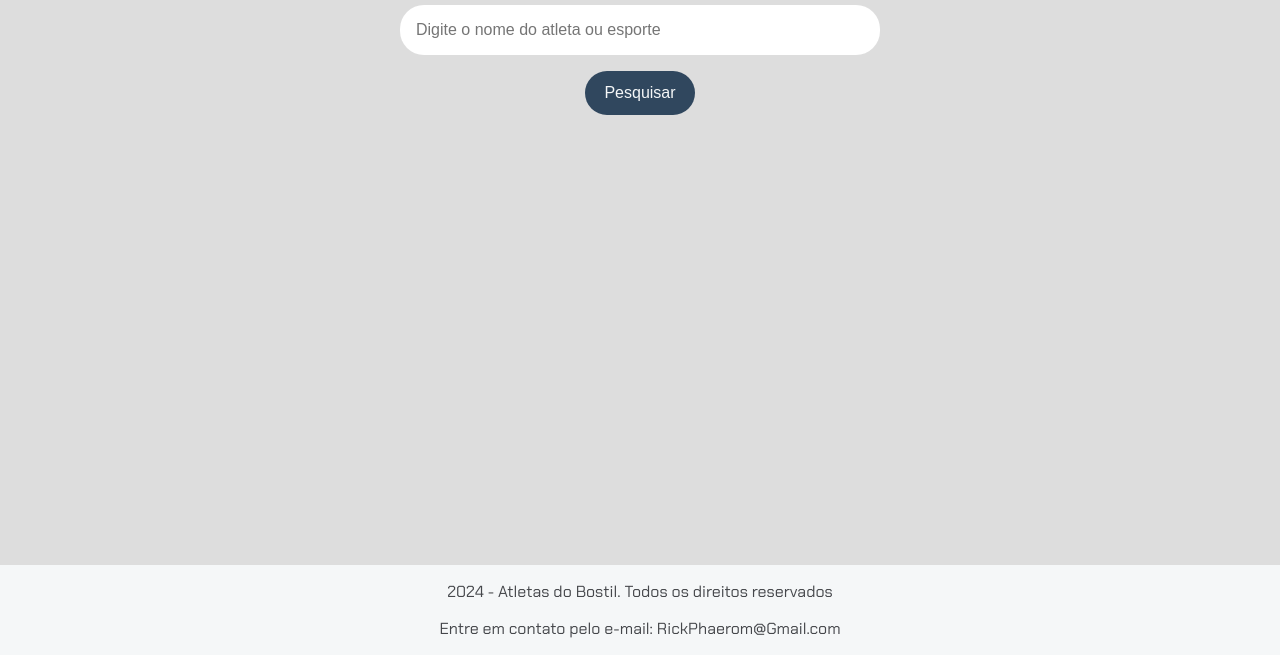
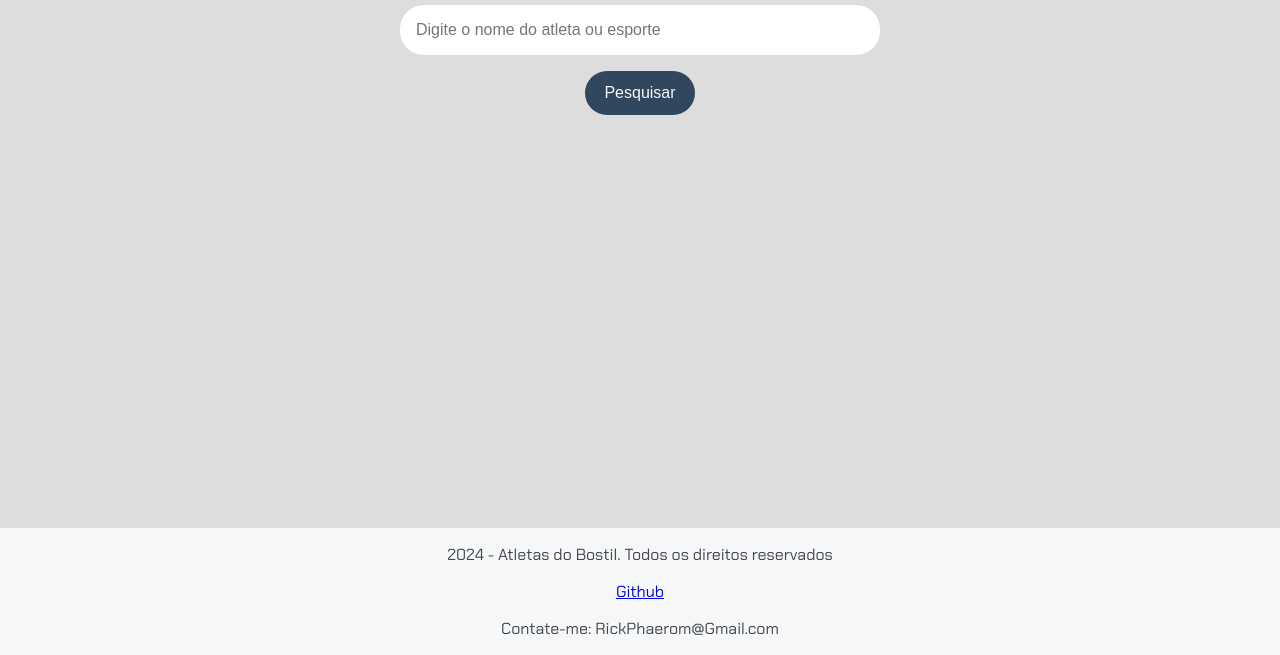
Before and after one commit to PatrickRam0s/Olimpiadas, a plain HTML site: page index.html in a window 1280 px wide. Shown: the part 145-800 px from the top of the page. Drawn offline with Linux system fonts and the light colour scheme.

Commit message:
github
adicionei link para meu github

```diff
--- a/index.html
+++ b/index.html
@@ -53,7 +53,8 @@
     </main>
     <footer>
         <p>2024 - Atletas do Bostil. Todos os direitos reservados</p>
-        <p>Entre em contato pelo e-mail: RickPhaerom@Gmail.com</p>
+        <p><a href="https://github.com/PatrickRam0s" target="_blank">Github</a></p>
+        <p> Contate-me: RickPhaerom@Gmail.com </p>
     </footer>
     <script src="dados.js"></script>
     <script src="app.js"></script>
```
Also changed, not shown: dados.js (+0 -158 lines).
